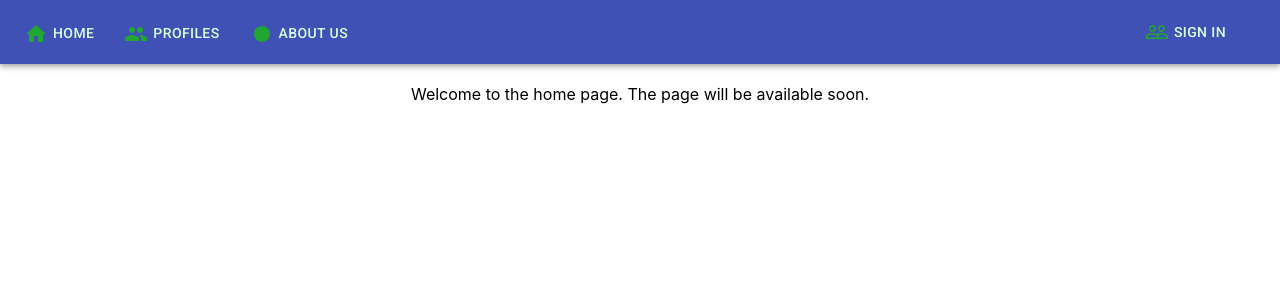
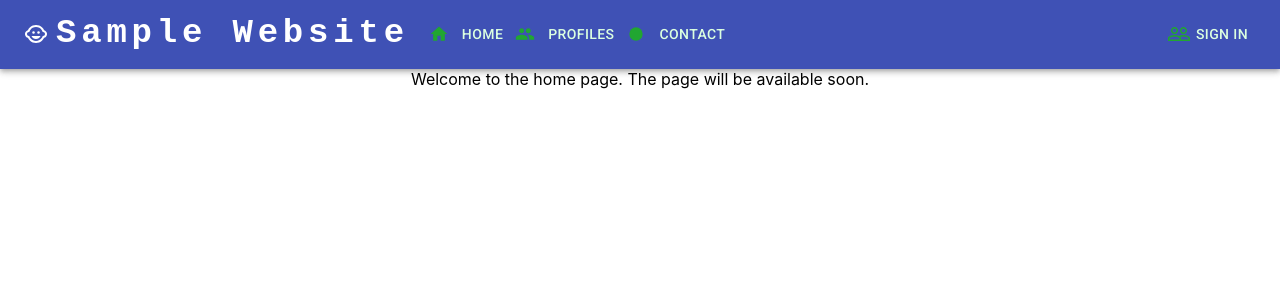
Before and after one commit to ramosst1/profile-frontend-react, a React (Create React App) app: page / in a window 1280 px wide. Shown: the top 300 px of the page. Built offline with nearby package versions, Linux system fonts and the light colour scheme.

Commit message:
minor fix and changed the top navigation

```diff
--- a/src/navBarTop.js
+++ /dev/null
@@ -1,91 +0,0 @@
-import React, {useState} from 'react';
-import {Home, AboutUs, UserProfiles} from './pages/index'
-import { makeStyles } from '@material-ui/core/styles';
-import AppBar from '@mui/material/AppBar/AppBar';
-import Toolbar from '@mui/material/Toolbar/Toolbar';
-import Typography from '@mui/material/Typography/Typography';
-import {
-  BrowserRouter as Router,
-  Switch,
-  Route
-} from "react-router-dom";
-import SideNavBar from './navBarSide';
-import Button from '@material-ui/core/Button';
-import HomeIcon from '@material-ui/icons/Home';
-import PeopleIcon from '@material-ui/icons/People';
-import PeopleOutlineIcon from '@material-ui/icons/PeopleOutline';
-import FiberManualRecordIcon from '@material-ui/icons/FiberManualRecord';
-import LoginModal from './features/Login/login-modal';
-
-const useStyles = makeStyles(theme => ({
-  root: {
-    flexGrow: 1,
-  },
-  topNavIcon: {
-    margin: "0px 5px 0px 0px",
-    padding: 0,
-    color: "#21a631"
-  },
-  topNavButton: {
-    color:"#dbffe0",
-    padding: "0px 30px 0px 00px"
-  },
-  title: {
-    flexGrow: 1,
-  },
-}));
-
-export default function ButtonAppBar() {
-
-  const [isOpenLoginModal, setIsOpenLoginModal] = useState(false);
-
-  const classes = useStyles();
-
-  function handleOnSignup(){
-    setIsOpenLoginModal(true);
-  };
-
-  function handleLoginCloseModal(){
-    setIsOpenLoginModal(false);
-  };
-
-  function handleLoginOnLoginModel(){
-    setIsOpenLoginModal(false);
-  }
-
-  return (
-    <>
-      <Router>
-        <AppBar color="primary" position="static">
-          <Toolbar>
-            <Typography variant="h6" bgcolor='primary.main' className={classes.title}>
-              <Button href="/" className={classes.topNavButton}><HomeIcon className={classes.topNavIcon} />Home</Button>
-              <Button href="/profiles/profiles/" className={classes.topNavButton} ><PeopleIcon className={classes.topNavIcon} />Profiles</Button>
-              <Button href="/aboutus" className={classes.topNavButton} > <FiberManualRecordIcon className={classes.topNavIcon} />About Us</Button>
-             </Typography>
-              <Button color="inherit" className={classes.topNavButton} onClick={handleOnSignup}>
-                <PeopleOutlineIcon className={classes.topNavIcon}  />
-              Sign In</Button>
-          </Toolbar>
-        </AppBar>
-        <SideNavBar/>
-
-        <Switch>
-          <Route exact path="/">
-            <Home />
-          </Route>
-          <Route exact path="/aboutus">
-            <AboutUs />
-          </Route>
-          <Route path="/profiles/profiles">
-              <UserProfiles />
-          </Route>
-        </Switch>
-      </Router>
-
-      {isOpenLoginModal && (
-        <LoginModal onClose={handleLoginCloseModal} onLogIn={handleLoginOnLoginModel} />
-      )}
-    </>
-  );
-}
--- /dev/null
+++ b/src/navBarTop.tsx
@@ -0,0 +1,221 @@
+import React, { Props, useState } from 'react';
+import {
+    BrowserRouter as Router,
+    Switch,
+    Route
+  } from "react-router-dom";
+import {AppBar, Box, Container, Toolbar, Typography, Button, IconButton, Menu, MenuItem } from '@mui/material';
+import MenuIcon from '@mui/icons-material/Menu';
+//import AdbIcon from '@mui/icons-material/Adb';
+import ChildCareIcon from '@mui/icons-material/ChildCare';
+import HomeIcon from '@material-ui/icons/Home';
+import FiberManualRecordIcon from '@material-ui/icons/FiberManualRecord';
+import PeopleIcon from '@material-ui/icons/People';
+import PeopleOutlineIcon from '@material-ui/icons/PeopleOutline';
+import { makeStyles } from '@material-ui/core/styles';
+import LoginModal from './features/Login/login-modal';
+import {Home, AboutUs, UserProfiles} from './pages/index'
+
+interface PagesObject {
+    pageName: string
+    url: string,
+    icon: any,
+}
+
+const useStyles = makeStyles(theme => ({
+    root: {
+      flexGrow: 1,
+    },
+    topNavIcon: {
+      margin: "0px 5px 0px 0px",
+      padding: 0,
+      color: "#21a631"
+    },
+    topNavButton: {
+      color:"#dbffe0",
+      padding: "0px 30px 0px 00px"
+    },
+    title: {
+      flexGrow: 1,
+    },
+  }));
+
+export default function NavBarTop() {
+
+    const classes = useStyles();
+
+    const pageList: PagesObject[] = [
+        {
+          pageName: 'Home',
+          url: '/',
+          icon: <HomeIcon className={classes.topNavIcon}/>
+        },
+        {
+          pageName: 'Profiles',
+          url: '/profiles/profiles',
+          icon: <PeopleIcon className={classes.topNavIcon} />,
+        },
+        {
+          pageName: 'Contact',
+          url: '/aboutus',
+          icon: <FiberManualRecordIcon className={classes.topNavIcon} />
+        },
+      ];
+
+    const [anchorElNav, setAnchorElNav] = React.useState<null | HTMLElement>(null);
+
+    function handleOpenNavMenu(event: React.MouseEvent<HTMLElement>){
+        setAnchorElNav(event.currentTarget);
+    };
+
+
+    function handleCloseNavMenu() {
+        setAnchorElNav(null);
+    };
+
+    function handleRouteToPageNavMenu(url:string){
+
+        window.location.href = url;
+
+        setAnchorElNav(null);
+    };
+
+    const [isOpenLoginModal, setIsOpenLoginModal] = useState(false);
+
+    function handleOnSignup(){
+        setIsOpenLoginModal(true);
+    };
+
+    function handleLoginCloseModal(){
+        setIsOpenLoginModal(false);
+    };
+
+    function handleLoginOnLoginModel(){
+        setIsOpenLoginModal(false);
+    }
+
+  return (
+    <Router>
+        <AppBar position="static">
+            <Container maxWidth="xl">
+
+                <Toolbar disableGutters>
+                <ChildCareIcon sx={{ display: { xs: 'none', md: 'flex' }, mr: 1 }} />
+                <Typography
+                    variant="h4"
+                    noWrap
+                    component="a"
+                    href="/"
+                    sx={{
+                    mr: 2,
+                    display: { xs: 'none', md: 'flex' },
+                    fontFamily: 'monospace',
+                    fontWeight: 900,
+                    letterSpacing: '.3rem',
+                    color: 'inherit',
+                    textDecoration: 'none',
+                    }}
+                >
+                    Sample Website
+                </Typography>
+
+                <Box sx={{ flexGrow: 1, display: { xs: 'flex', md: 'none' } }}>
+                    <IconButton
+                    size="large"
+                    aria-label="account of current user"
+                    aria-controls="menu-appbar"
+                    aria-haspopup="true"
+                    onClick={handleOpenNavMenu}
+                    color="inherit"
+                    >
+                    <MenuIcon />
+                    </IconButton>
+                    <Menu
+                    id="menu-appbar"
+                    anchorEl={anchorElNav}
+                    anchorOrigin={{
+                        vertical: 'bottom',
+                        horizontal: 'left',
+                    }}
+                    keepMounted
+                    transformOrigin={{
+                        vertical: 'top',
+                        horizontal: 'left',
+                    }}
+                    open={Boolean(anchorElNav)}
+                    onClose={handleCloseNavMenu}
+                    sx={{
+                        display: { xs: 'block', md: 'none' },
+                    }}
+                    >
+                    {pageList.map((page) => (
+                        <MenuItem key={page.pageName} onClick={() => handleRouteToPageNavMenu(page.url)}>
+                        <Typography textAlign="center">{page.pageName}</Typography>
+                        </MenuItem>
+                    ))}
+                    </Menu>
+                </Box>
+                <ChildCareIcon sx={{ display: { xs: 'flex', md: 'none' }, mr: 1 }} />
+                <Typography
+                    variant="h5"
+                    noWrap
+                    component="a"
+                    href=""
+                    sx={{
+                    mr: 2,
+                    display: { xs: 'flex', md: 'none' },
+                    flexGrow: 1,
+                    fontFamily: 'monospace',
+                    fontWeight: 700,
+                    letterSpacing: '.3rem',
+                    color: 'inherit',
+                    textDecoration: 'none',
+                    }}
+                >
+                    Sample Website
+                </Typography>
+                <Box sx={{ flexGrow: 1, display: { xs: 'none', md: 'flex' } }} >
+                    {pageList.map((page) => (
+                    <Button
+                        key={page.pageName}
+                        onClick={() => handleRouteToPageNavMenu(page.url)}
+                        sx={{ my: 2, color: '#dbffe0' }}
+                        startIcon = {page.icon}
+                    >
+                        {page.pageName}
+                    </Button>
+
+                    ))}
+                </Box>
+
+                <Box sx={{ flexGrow: 0 }}>
+                <Button color="inherit"  sx={{color: '#dbffe0'}} onClick={handleOnSignup}>
+                    <PeopleOutlineIcon className={classes.topNavIcon}  />
+                    Sign In
+                </Button>
+
+                </Box>
+                </Toolbar>
+            </Container>
+            <Container>
+            </Container>
+        </AppBar>
+
+        <Switch>
+            <Route exact path="/">
+                <Home />
+            </Route>
+            <Route exact path="/aboutus">
+                <AboutUs />
+            </Route>
+            <Route path="/profiles/profiles">
+                <UserProfiles />
+            </Route>
+        </Switch>
+
+        {isOpenLoginModal && (
+            <LoginModal onClose={handleLoginCloseModal} onLogIn={handleLoginOnLoginModel} />
+        )}
+    </Router>
+  );
+};
--- a/src/pages/UserProfiles/features/userProfileList.tsx
+++ b/src/pages/UserProfiles/features/userProfileList.tsx
@@ -218,7 +218,7 @@ export default function UserProfileList(){
                   <Grid item xs={9} style={{padding: "0px 0px 0px 10px"}}>
                     <Tabs
                       value={profileActiveStatus}
-                      indicatorColor="secondary"
+                      indicatorColor="secondary" textColor='secondary'
                       onChange={handleProfileFilterChange}
                     >
                       <Tab label="Active" value="true" />
```
